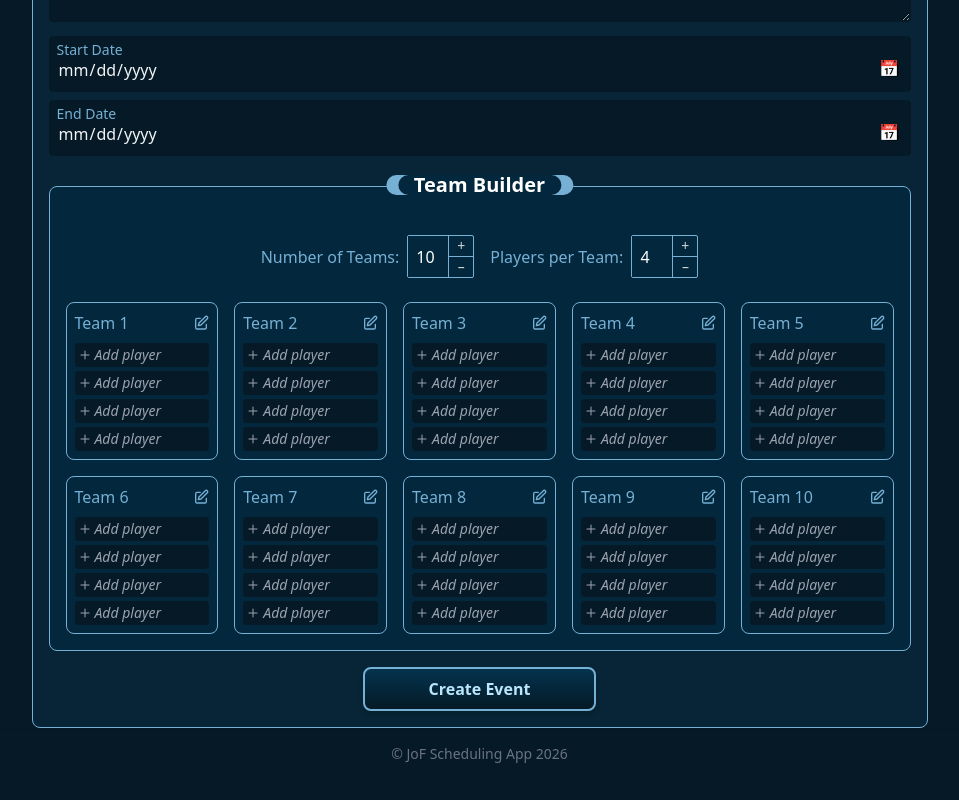
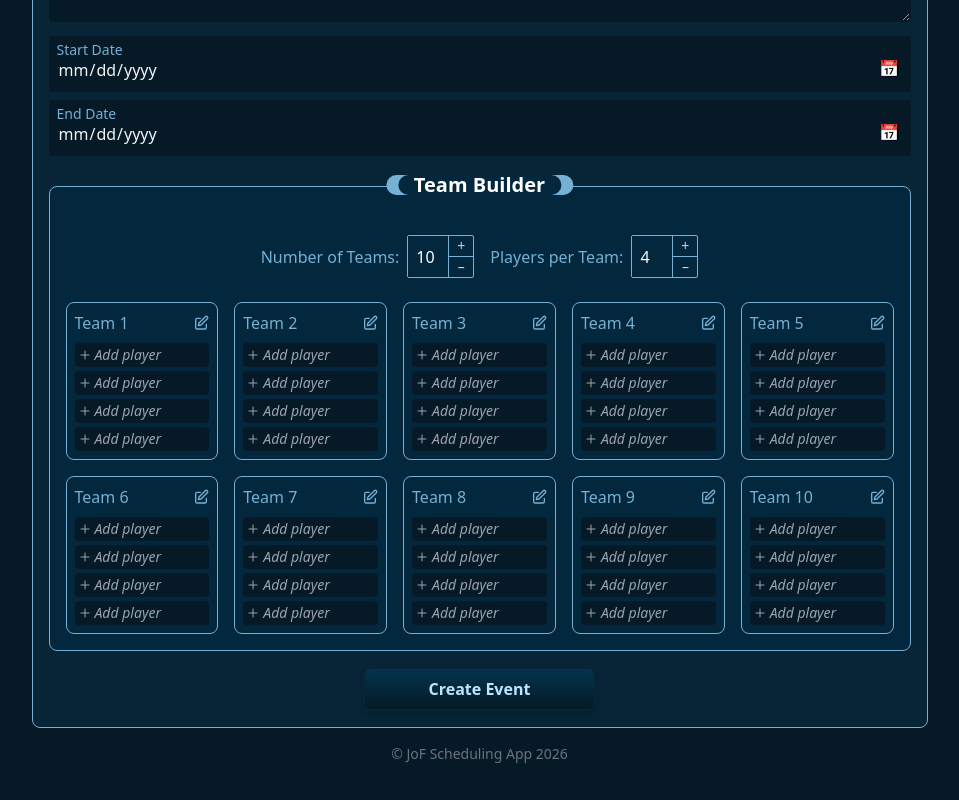
Before and after one commit to jazzorpheus/jof-scheduler, a React (Vite) app: page /create in a window 1280 px wide. Shown: the part 305-1105 px from the top of the page, without its empty margins (153-1112 px from the left). Built offline with nearby package versions, Linux system fonts and the light colour scheme.

Commit message:
remove light border from create event form button, add lighter border when hovered, move border styling to generic button component

```diff
--- a/src/components/Button.jsx
+++ b/src/components/Button.jsx
@@ -16,7 +16,7 @@ export default function Button({
   const classes = twMerge(
     clsx(rest.className, baseClasses, {
       // Confirm button: sky colored
-      "text-slate-800 bg-gradient-to-b from-sky-200 to-jof-blue-light shadow-md hover:shadow-lg hover:from-jof-blue-light hover:to-sky-400 dark:text-sky-200 dark:bg-gradient-to-b dark:from-jof-blue-600 dark:to-jof-blue-900 dark:hover:shadow-xl dark:hover:from-jof-blue-500 dark:hover:to-jof-blue-800":
+      "text-slate-800 bg-gradient-to-b from-sky-200 to-jof-blue-light shadow-md hover:shadow-lg hover:from-jof-blue-light hover:to-sky-400 dark:text-sky-200 dark:bg-gradient-to-b dark:from-jof-blue-600 dark:to-jof-blue-900 dark:hover:shadow-xl dark:hover:from-jof-blue-500 dark:hover:to-jof-blue-800 dark:border-2 dark:border-jof-blue-800 dark:hover:text-white dark:hover:border-jof-blue-light":
         confirm && !disabled,
       // Cancel button: rose colored
       "text-slate-800 bg-gradient-to-b from-rose-200 to-rose-300 shadow-md hover:shadow-lg hover:from-rose-300 hover:to-rose-400":
--- a/src/components/CreateEventForm.jsx
+++ b/src/components/CreateEventForm.jsx
@@ -140,10 +140,7 @@ export default function CreateEventForm() {
         <TeamBuilder />
 
         <div className="flex justify-center mt-4">
-          <Button
-            confirm
-            className="px-16 py-2 dark:border-2 dark:border-jof-blue-light dark:hover:text-white dark:hover:border-white"
-          >
+          <Button confirm className="px-16 py-2">
             Create Event
           </Button>
         </div>
```
Also changed, not shown: 2 other files (tests, documents, lock files or other folders).
